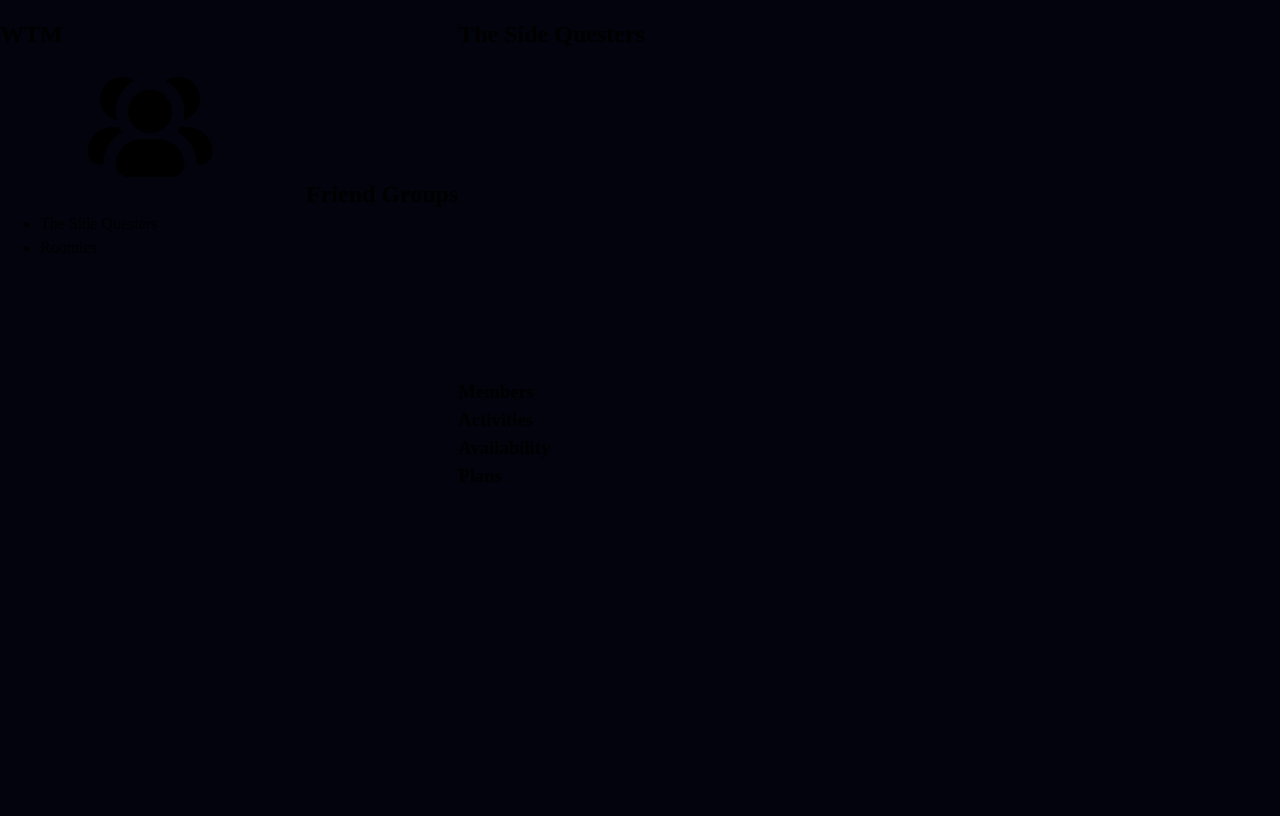
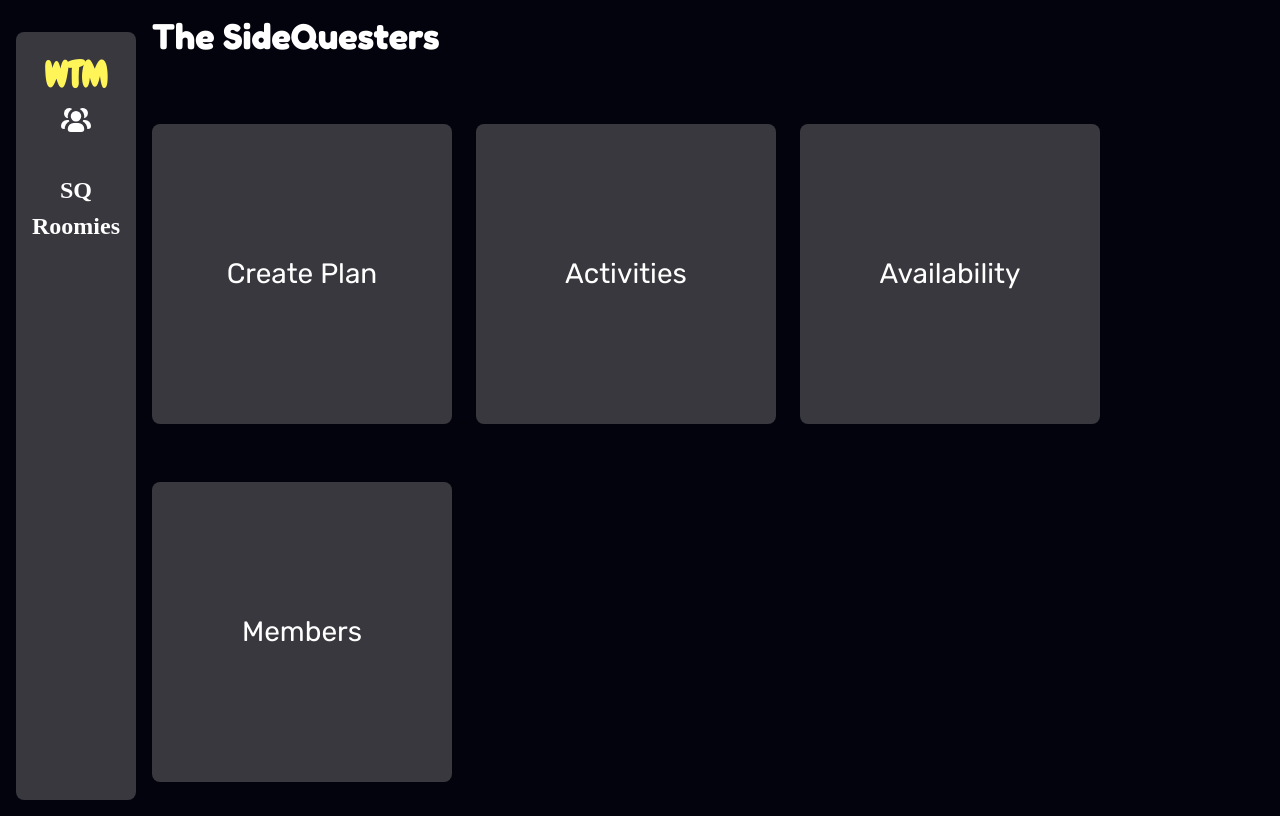
Before and after one commit to kailaaquino/whats-the-move, a website: page packages/proto/public/friend-groups/side-questers/index.html in a window 1280 px wide. Drawn offline with Linux system fonts and the light colour scheme.

Commit message:
changed layout for group pages

```diff
--- a/packages/proto/public/friend-groups/side-questers/index.html
+++ b/packages/proto/public/friend-groups/side-questers/index.html
@@ -2,63 +2,72 @@
 <html lang="en">
   <head>
     <meta charset="utf-8" />
-    <title>The Side Questers - What's The Move?</title>
+    <title>The SideQuesters</title>
 
+    <!-- Google Fonts:-->
     <link rel="preconnect" href="https://fonts.googleapis.com" />
     <link rel="preconnect" href="https://fonts.gstatic.com" crossorigin />
     <link
-      href="https://fonts.googleapis.com/css2?family=Fredoka:wght@400;700&family=Rubik:wght@400;500&display=swap"
+      href="https://fonts.googleapis.com/css2?family=Chewy&family=Fredoka:wght@400;700&family=Rubik:wght@400;500&display=swap"
       rel="stylesheet"
     />
-    <link rel="stylesheet" href="../../styles/reset.css" />
-    <link rel="stylesheet" href="../../styles/tokens.css" />
-    <link rel="stylesheet" href="../../styles/page.css" />
+
+    <!-- CSS -->
+    <link rel="stylesheet" href="/styles/reset.css" />
+    <link rel="stylesheet" href="/styles/tokens.css" />
+    <link rel="stylesheet" href="/styles/group-page.css" />
+    <link rel="stylesheet" href="/styles/page.css" />
   </head>
 
   <body class="page">
-    <nav class="nav">
-      <h1><a href="/" class="title-link">WTM</a></h1>
-
-      <section class="friend-groups">
+    <nav class="nav-container">
+      <div class="nav-contents">
+        <h1><a href="/" class="title-logo">WTM</a></h1>
         <h2>
-          <svg class="icon">
+          <svg class="nav-icon">
             <use href="/icons/sprite.svg#icon-group" />
           </svg>
-          Friend Groups
         </h2>
-        <ul>
-          <li>
-            <a href="/friend-groups/side-questers/index.html"
-              >The Side Questers</a
-            >
-          </li>
-          <li><a href="/friend-groups/roomies/index.html">Roomies</a></li>
-        </ul>
+
+          <svg class="nav-icon">
+            <use href="/icons/sprite.svg#icon-add" />
+          </svg>
+        <h2>
+          <a href="/friend-groups/side-questers/index.html">
+            <span class="nav-text">SQ</span>
+          </a>
+        </h2>
+        <h2>
+          <a href="/friend-groups/roomies/index.html">
+            <span class="nav-text">Roomies</span>
+          </a>
+        </h2>
       </section>
     </nav>
 
     <div class="grid">
-      <header>
-        <h2>The Side Questers</h2>
-      </header>
+       <h1 class="page-header"> The SideQuesters</h1>
+       <div class="card-row">
 
-      <main>
-        <section class="members">
-          <h3><a href="members.html">Members</a></h3>
-        </section>
+        <div class="group-container">
+          <a href="create_plan.html" class="group-title">Create Plan</a>
+        </div >
 
-        <section class="activities">
-          <h3><a href="activities.html">Activities</a></h3>
-        </section>
+        <div class="group-container">
+          <a href="activities.html" class="group-title"> Activities</a>
+        </div >
 
-        <section class="availability">
-          <h3><a href="availability.html">Availability</a></h3>
-        </section>
+        <div class="group-container">
+          <a href="availability.html" class="group-title"> Availability</a>
+        </div >
 
-        <section class="plans">
-          <h3><a href="plans.html">Plans</a></h3>
-        </section>
-      </main>
+        <div class="group-container">
+          <a href="members.html" class="group-title"> Members</a>
+        </div >
+
+       </div>
     </div>
+
+
   </body>
 </html>
--- a/packages/proto/public/styles/page.css
+++ b/packages/proto/public/styles/page.css
@@ -120,3 +120,8 @@ a {
   font-size: var(--size-font-xs);
   color: var(--color-text-primary);
 }
+
+body{
+  color: var(--color-text-primary);
+  background-color: var(--color-bg-dark);
+}
```
Also changed, not shown: packages/proto/public/friend-groups/side-questers/activities.html (+25 -22 lines), packages/proto/public/friend-groups/side-questers/availability.html (+25 -22 lines), packages/proto/public/friend-groups/side-questers/create_plan.html (+26 -21 lines), packages/proto/public/friend-groups/side-questers/members.html (+26 -23 lines), packages/proto/public/friend-groups/side-questers/plans.html (+25 -22 lines), packages/proto/public/index.html (+0 -3 lines).
